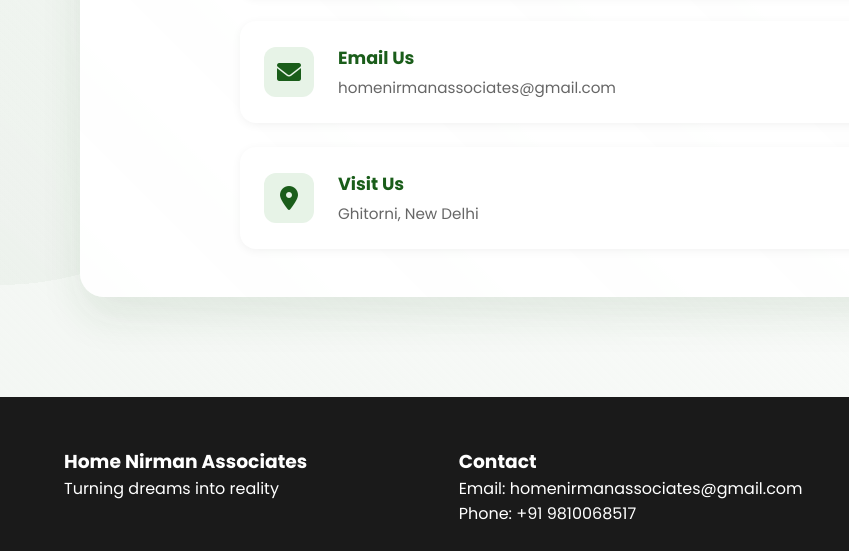
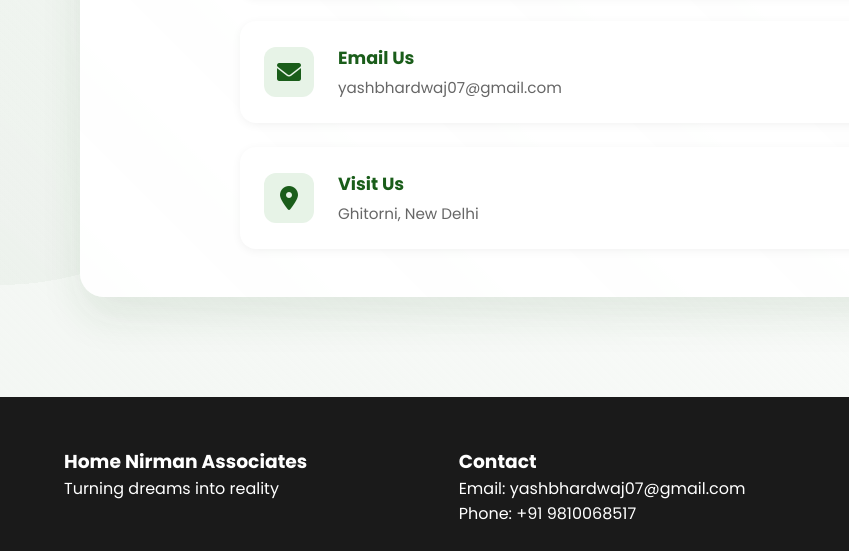
Before and after one commit to Dakshb288/Home-Nirman-Associates, a plain HTML site: page index.html in a window 1280 px wide. Shown: the part 4017-4568 px from the top of the page, 0-849 px from the left. Drawn offline with Linux system fonts and the light colour scheme; animation ran at ten frames a second.

Commit message:
Update index.html

```diff
--- a/index.html
+++ b/index.html
@@ -86,7 +86,7 @@
         <div class="hero-image">
             <div class="video-background">
                 <video autoplay muted loop playsinline>
-                    <source src="video\Animation - 1740307060836.mp4" type="video/mp4">
+                    <source src="video\Comp 1.mp4" type="video/mp4">
                 </video>
                 <div class="video-overlay"></div>
             </div>
@@ -210,7 +210,7 @@
                             </div>
                             <div class="method-info">
                                 <h4>Email Us</h4>
-                                <p>homenirmanassociates@gmail.com</p>
+                                <p>yashbhardwaj07@gmail.com</p>
                             </div>
                         </a>
 
@@ -237,7 +237,7 @@
             </div>
             <div class="footer-section">
                 <h3>Contact</h3>
-                <p>Email: homenirmanassociates@gmail.com</p>
+                <p>Email: yashbhardwaj07@gmail.com</p>
                 <p>Phone: +91 9810068517</p>
             </div>
             <div class="footer-section">
```
